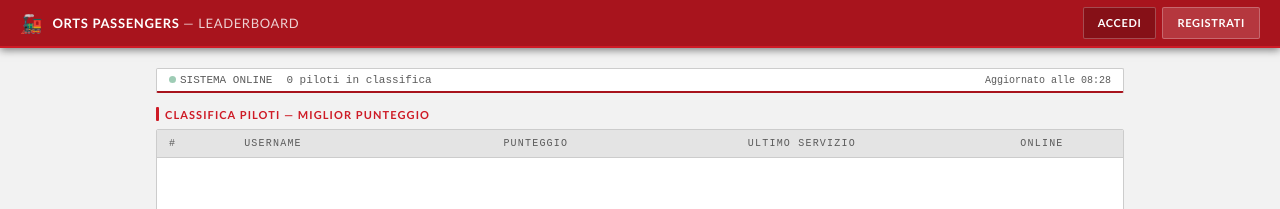
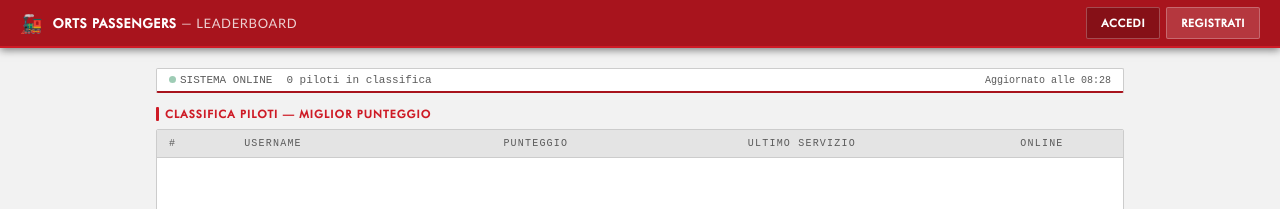
Before and after one commit to ricoterzo-orts/orts_passengers_server, a Flask app: page /leaderboard in a window 1280 px wide. Shown: the top 209 px of the page. Run offline with Flask 3, Linux system fonts and the light colour scheme; data that the repository does not hold is empty; some libraries are stand-ins or nearby versions; some web fonts are replaced.

Commit message:
Update leaderboard.html

```diff
--- a/templates/leaderboard.html
+++ b/templates/leaderboard.html
@@ -14,7 +14,7 @@
 }
 @font-face {
   font-family: 'Futura';
-  src: url('/static/futura medium bt.ttf') format('truetype');
+  src: url('/static/futura_medium_bt.ttf') format('truetype');
   font-weight: 500;
   font-style: normal;
 }
```
